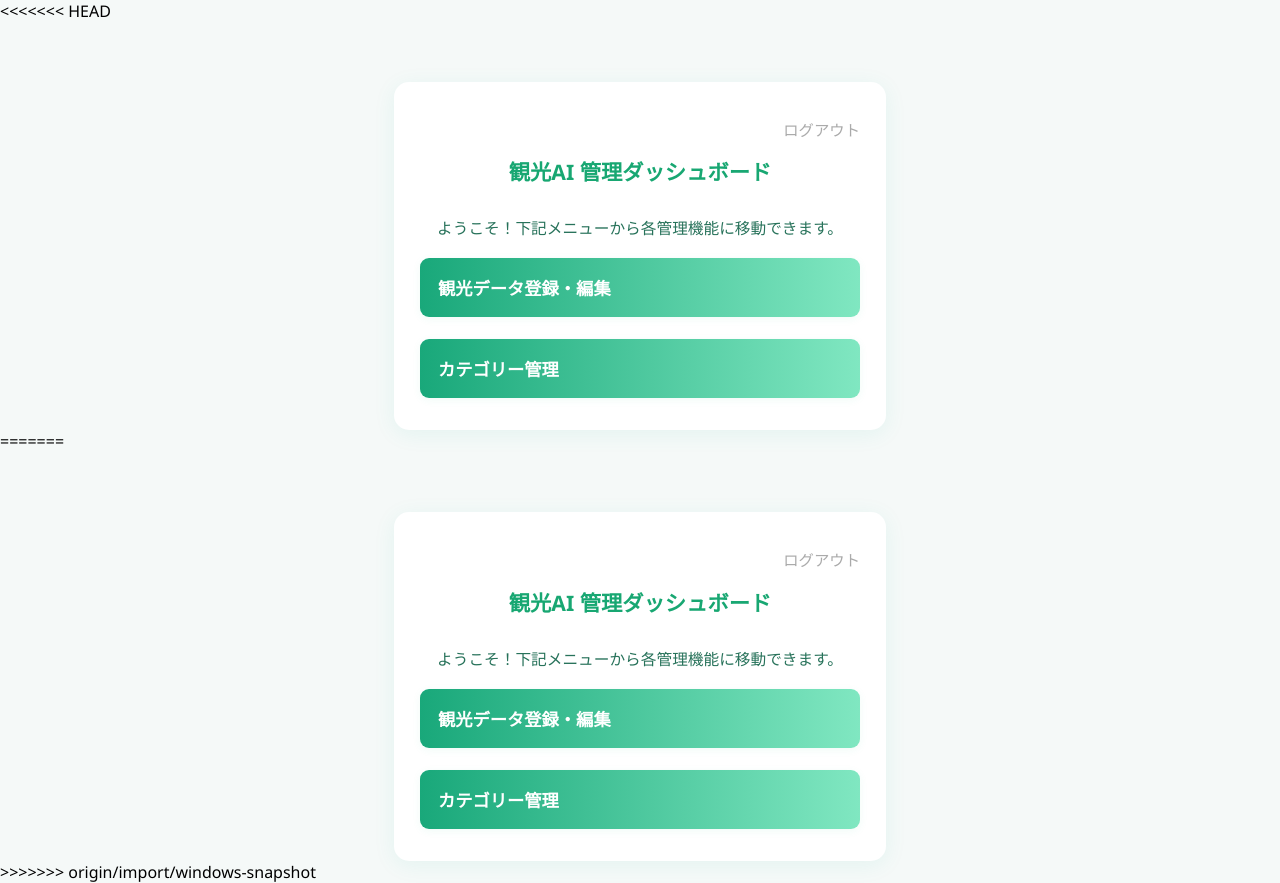
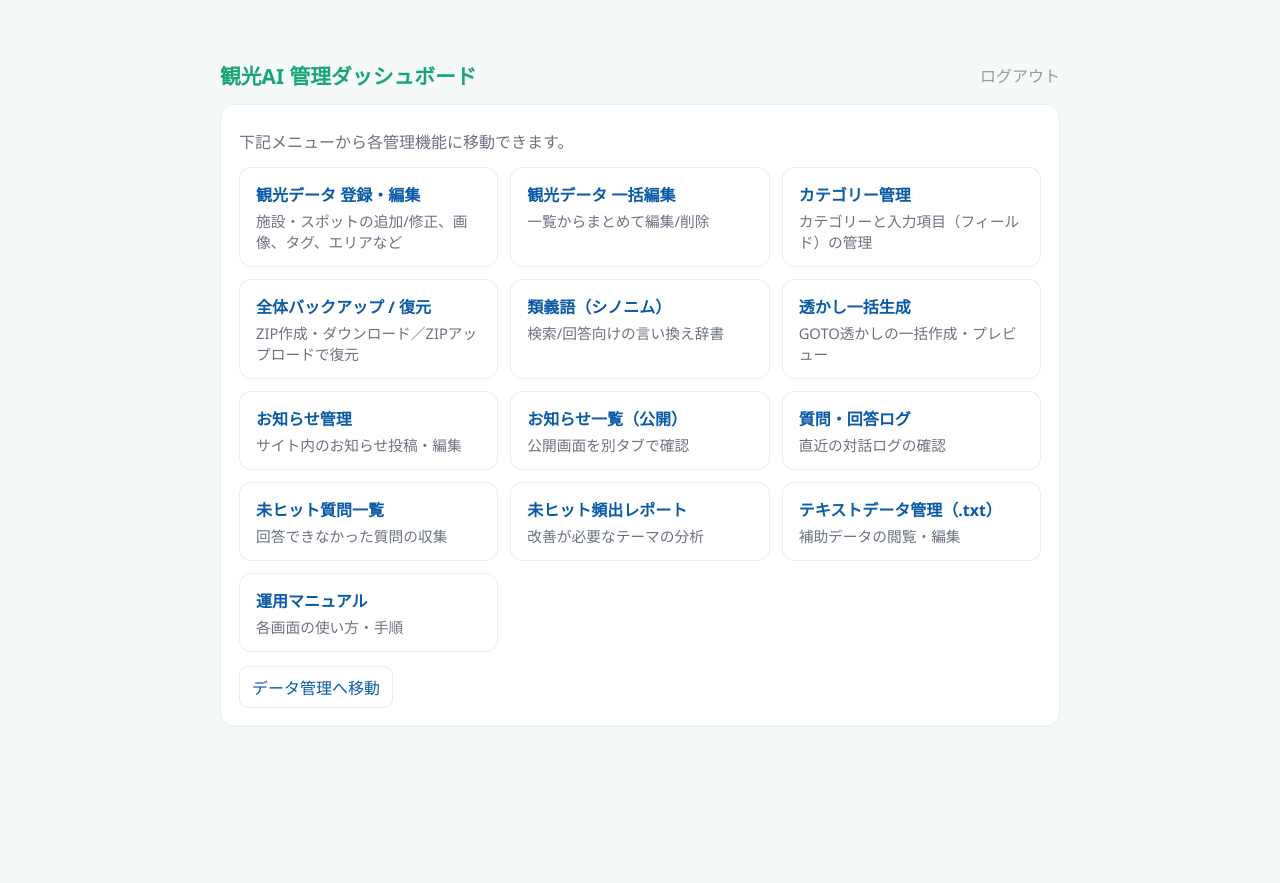
Before and after one commit to fullygoto/kankouai, a Flask app: template templates/admin_dashboard.html in a window 1280 px wide. After the commit the page ends 727 px from the top, so only its background shows below. Run offline with Flask 3, Linux system fonts and the light colour scheme; the template is opened without the code that fills it, so the values that code supplies are empty; parts of the project's set-up code (start-up, migrations or seed data) failed here and were passed over.

Commit message:
Update admin_dashboard.html

```diff
--- a/templates/admin_dashboard.html
+++ b/templates/admin_dashboard.html
@@ -1,81 +1,114 @@
-<<<<<<< HEAD
 <!DOCTYPE html>
-<html>
+<html lang="ja">
 <head>
   <meta charset="utf-8">
   <title>管理ダッシュボード</title>
   <meta name="viewport" content="width=device-width, initial-scale=1">
   <style>
-        body { background: #f5f9f8; font-family: 'Segoe UI', 'Noto Sans JP', sans-serif; margin:0;}
-        .container { max-width: 440px; margin:60px auto 0 auto; background:#fff; border-radius:15px; box-shadow:0 4px 22px rgba(22,180,150,0.08); padding: 36px 26px 32px 26px;}
-        h1 { text-align:center; font-size:1.33em; color:#18a772; margin-bottom:30px;}
-        .nav-menu { display: flex; flex-direction:column; gap:22px; }
-        .nav-link {
-            display:flex; align-items:center; gap:17px;
-            background:linear-gradient(90deg, #19a87a 0%, #80e7c1 100%);
-            color:#fff; border-radius:9px; padding:17px 18px; text-decoration:none; font-weight:600;
-            font-size:1.08em; transition:background 0.15s; box-shadow:0 2px 8px rgba(40,200,140,0.07);
+    :root{
+      --bg:#f5f9f8; --card:#fff; --bd:#e6edf3; --pri:#2a8ed8; --pri2:#18a772; --mut:#6b7280;
     }
-        .nav-link:hover { background:linear-gradient(90deg,#16cfa8 0%,#28a49b 100%); color:#fff;}
-        .desc {color:#27725a; font-size:0.98em; margin-bottom:19px; text-align:center;}
-        .logout-link { text-align:right; margin-bottom:10px;}
-        .logout-link a { color:#aaa; text-decoration:none; font-size:0.96em;}
-        @media (max-width:500px) {.container {margin:16px 1vw; padding:12px 2vw 10px 2vw;}}
+    *{box-sizing:border-box}
+    body{margin:0;background:var(--bg);font-family:'Segoe UI','Noto Sans JP',sans-serif}
+    .wrap{max-width:880px;margin:40px auto;padding:20px}
+    .head{display:flex;align-items:center;justify-content:space-between;margin-bottom:14px}
+    .title{margin:0;font-size:1.3rem;color:var(--pri2)}
+    .logout a{color:#999;text-decoration:none}
+    .card{background:var(--card);border:1px solid var(--bd);border-radius:14px;padding:18px}
+    .desc{color:var(--mut);margin:6px 0 14px}
+    .grid{display:grid;grid-template-columns:repeat(auto-fill,minmax(240px,1fr));gap:12px}
+    .tile{
+      display:block;padding:14px 16px;border-radius:12px;border:1px solid var(--bd);
+      text-decoration:none;color:#0f172a;background:#ffffff;transition:.12s;
+    }
+    .tile:hover{transform:translateY(-1px);box-shadow:0 6px 16px rgba(0,0,0,.06)}
+    .tile .t{font-weight:700;color:#0b5aa7;margin:0 0 4px}
+    .tile .s{color:var(--mut);font-size:.92em;margin:0}
+    .footer-links{display:flex;flex-wrap:wrap;gap:8px;margin-top:14px}
+    .btn{display:inline-block;padding:8px 12px;border-radius:9px;border:1px solid var(--bd);text-decoration:none;color:#0b5aa7;background:#fff}
+    @media (max-width:560px){.wrap{margin:16px auto;padding:12px}}
   </style>
 </head>
 <body>
-    <div class="container">
-        <div class="logout-link"><a href="{{ url_for('logout') }}">ログアウト</a></div>
-        <h1>観光AI 管理ダッシュボード</h1>
-        <div class="desc">
-            ようこそ！下記メニューから各管理機能に移動できます。
+  <div class="wrap">
+    <div class="head">
+      <h1 class="title">観光AI 管理ダッシュボード</h1>
+      <div class="logout">
+        <a href="{{ safe_url_for('logout') or url_for('logout') }}">ログアウト</a>
       </div>
-        <div class="nav-menu">
-            <a href="{{ url_for('main.admin_entry') }}" class="nav-link">観光データ登録・編集</a>
-            <a href="{{ url_for('main.admin_category') }}" class="nav-link">カテゴリー管理</a>
-            <!-- 必要に応じてここに他の管理機能メニューを追加 -->
+    </div>
+
+    {% with messages = get_flashed_messages() %}
+      {% if messages %}
+        <div class="card" style="margin-bottom:12px">
+          {% for m in messages %}
+            <div style="padding:8px 10px;margin:6px 0;border:1px solid #bae6fd;background:#ecfeff;border-radius:8px;color:#075985">{{ m }}</div>
+          {% endfor %}
+        </div>
+      {% endif %}
+    {% endwith %}
+
+    <div class="card">
+      <p class="desc">下記メニューから各管理機能に移動できます。</p>
+      <div class="grid">
+        <a class="tile" href="{{ safe_url_for('main.admin_entry') or url_for('main.admin_entry') }}">
+          <p class="t">観光データ 登録・編集</p>
+          <p class="s">施設・スポットの追加/修正、画像、タグ、エリアなど</p>
+        </a>
+        <a class="tile" href="{{ safe_url_for('main.admin_entries_edit') or url_for('main.admin_entries_edit') }}">
+          <p class="t">観光データ 一括編集</p>
+          <p class="s">一覧からまとめて編集/削除</p>
+        </a>
+        <a class="tile" href="{{ safe_url_for('main.admin_category') or url_for('main.admin_category') }}">
+          <p class="t">カテゴリー管理</p>
+          <p class="s">カテゴリーと入力項目（フィールド）の管理</p>
+        </a>
+        <a class="tile" href="{{ safe_url_for('main.admin_backup') or url_for('main.admin_backup') }}">
+          <p class="t">全体バックアップ / 復元</p>
+          <p class="s">ZIP作成・ダウンロード／ZIPアップロードで復元</p>
+        </a>
+        <a class="tile" href="{{ safe_url_for('main.admin_synonyms') or '/admin_synonyms.html' }}">
+          <p class="t">類義語（シノニム）</p>
+          <p class="s">検索/回答向けの言い換え辞書</p>
+        </a>
+        <a class="tile" href="{{ safe_url_for('main.admin_watermark') or '/admin_watermark.html' }}">
+          <p class="t">透かし一括生成</p>
+          <p class="s">GOTO透かしの一括作成・プレビュー</p>
+        </a>
+        <a class="tile" href="{{ safe_url_for('main.admin_notices') or url_for('main.admin_notices') }}">
+          <p class="t">お知らせ管理</p>
+          <p class="s">サイト内のお知らせ投稿・編集</p>
+        </a>
+        <a class="tile" href="{{ safe_url_for('notices') or url_for('notices') }}">
+          <p class="t">お知らせ一覧（公開）</p>
+          <p class="s">公開画面を別タブで確認</p>
+        </a>
+        <a class="tile" href="{{ safe_url_for('main.admin_logs') or url_for('main.admin_logs') }}">
+          <p class="t">質問・回答ログ</p>
+          <p class="s">直近の対話ログの確認</p>
+        </a>
+        <a class="tile" href="{{ safe_url_for('main.admin_unhit_questions') or url_for('main.admin_unhit_questions') }}">
+          <p class="t">未ヒット質問一覧</p>
+          <p class="s">回答できなかった質問の収集</p>
+        </a>
+        <a class="tile" href="{{ safe_url_for('main.admin_unhit_report') or url_for('main.admin_unhit_report') }}">
+          <p class="t">未ヒット頻出レポート</p>
+          <p class="s">改善が必要なテーマの分析</p>
+        </a>
+        <a class="tile" href="{{ safe_url_for('main.admin_data_files') or url_for('main.admin_data_files') }}">
+          <p class="t">テキストデータ管理（.txt）</p>
+          <p class="s">補助データの閲覧・編集</p>
+        </a>
+        <a class="tile" href="{{ safe_url_for('main.admin_manual') or url_for('main.admin_manual') }}">
+          <p class="t">運用マニュアル</p>
+          <p class="s">各画面の使い方・手順</p>
+        </a>
+      </div>
+
+      <div class="footer-links">
+        <a class="btn" href="{{ safe_url_for('main.admin_entry') or url_for('main.admin_entry') }}">データ管理へ移動</a>
+      </div>
     </div>
   </div>
 </body>
 </html>
-=======
-<!DOCTYPE html>
-<html>
-<head>
-    <meta charset="utf-8">
-    <title>管理ダッシュボード</title>
-    <meta name="viewport" content="width=device-width, initial-scale=1">
-    <style>
-        body { background: #f5f9f8; font-family: 'Segoe UI', 'Noto Sans JP', sans-serif; margin:0;}
-        .container { max-width: 440px; margin:60px auto 0 auto; background:#fff; border-radius:15px; box-shadow:0 4px 22px rgba(22,180,150,0.08); padding: 36px 26px 32px 26px;}
-        h1 { text-align:center; font-size:1.33em; color:#18a772; margin-bottom:30px;}
-        .nav-menu { display: flex; flex-direction:column; gap:22px; }
-        .nav-link {
-            display:flex; align-items:center; gap:17px;
-            background:linear-gradient(90deg, #19a87a 0%, #80e7c1 100%);
-            color:#fff; border-radius:9px; padding:17px 18px; text-decoration:none; font-weight:600;
-            font-size:1.08em; transition:background 0.15s; box-shadow:0 2px 8px rgba(40,200,140,0.07);
-        }
-        .nav-link:hover { background:linear-gradient(90deg,#16cfa8 0%,#28a49b 100%); color:#fff;}
-        .desc {color:#27725a; font-size:0.98em; margin-bottom:19px; text-align:center;}
-        .logout-link { text-align:right; margin-bottom:10px;}
-        .logout-link a { color:#aaa; text-decoration:none; font-size:0.96em;}
-        @media (max-width:500px) {.container {margin:16px 1vw; padding:12px 2vw 10px 2vw;}}
-    </style>
-</head>
-<body>
-    <div class="container">
-        <div class="logout-link"><a href="{{ url_for('logout') }}">ログアウト</a></div>
-        <h1>観光AI 管理ダッシュボード</h1>
-        <div class="desc">
-            ようこそ！下記メニューから各管理機能に移動できます。
-        </div>
-        <div class="nav-menu">
-            <a href="{{ url_for('main.admin_entry') }}" class="nav-link">観光データ登録・編集</a>
-            <a href="{{ url_for('main.admin_category') }}" class="nav-link">カテゴリー管理</a>
-            <!-- 必要に応じてここに他の管理機能メニューを追加 -->
-        </div>
-    </div>
-</body>
-</html>
->>>>>>> origin/import/windows-snapshot
```
Lines whose indentation alone changed are shown as unchanged.
